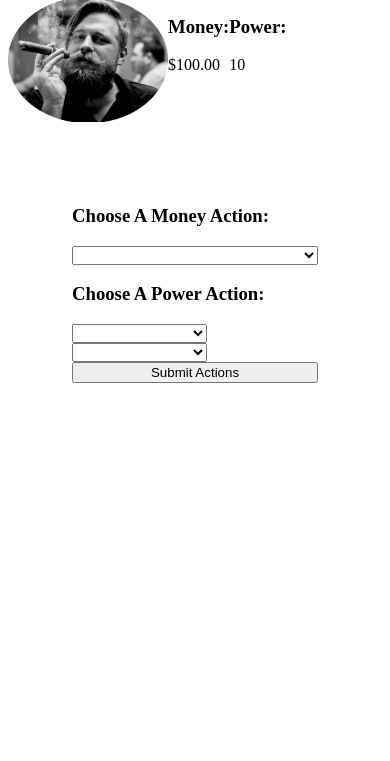
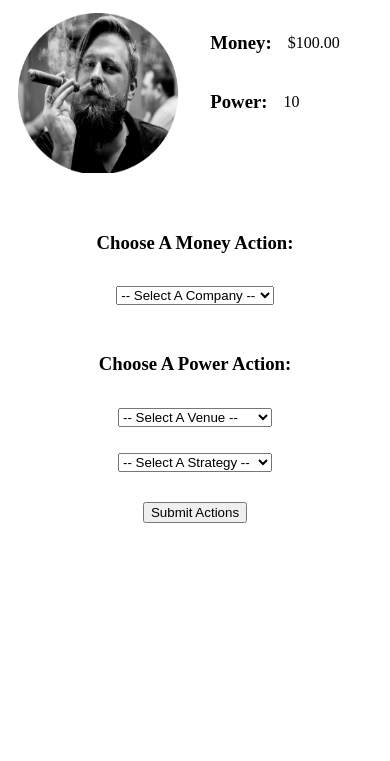
Before and after one commit to MitchGuth/silverTwilightClub, a plain HTML site: page main.html in a window 390 px wide. Shown: the part 83-844 px from the top of the page. Drawn offline with Linux system fonts and the light colour scheme.

Commit message:
styling changes for mobile first optimization

```diff
--- a/main.css
+++ b/main.css
@@ -1,10 +1,42 @@
-html {
+html, body {
     height: 100%;
     width: 100%;
+    margin: 0;
+    padding: 0;
+}
+.app-container {
+    height: 100%;
+    widows: 100%;
+    overflow-y: auto;
+}
+.header {
+    display:flex;
+    justify-content: center;
 }
 .status-bar {
+    height: 20%;
+    padding: 1em;
     display: flex;
-    max-height: 20%;
+    justify-content: center;
+}
+.player-stats {
+    display: flex;
+    flex-direction: column;
+}
+.money-stats {
+    display: flex;
+    align-items: center;
+    padding-left: 2em;
+    padding-right: 2em;
+}
+.power-stats {
+    display: flex;
+    align-items: center;
+    padding-left: 2em;
+    padding-right: 2em;
+}
+.current-values {
+    padding-left: 1em;
 }
 .avatar {
     max-height: 10em;
@@ -12,23 +44,28 @@ html {
 
 }
 .content-container {
-    padding: 4em;
+    padding: 1em;
     display: flex;
     flex-direction: column;
-    align-content: center;
-}
-.dropdown {
-    padding-left: 5em;
-    padding-right: 5em;
-    max-width: 40%;
+    align-items: center;
+    justify-content: center;
+
 }
 .action-money-field {
     display: flex;
     flex-direction: column;
-    align-content: center;
+    align-items: center;
 }
 .action-power-field {
     display: flex;
     flex-direction: column;
-    align-content: center;
+    align-items: center;
 }
+.action-fields {
+    padding-bottom: 1em;
+    margin: 0;
+}
+.dropdown {
+    margin: 1em;
+    width: 80%;
+}
--- a/main.html
+++ b/main.html
@@ -8,35 +8,41 @@
     <link rel="stylesheet" href="main.css">
 </head>
 <body>
+    <div class="app-container">
+        <div class="header">
             <h1 class="game-title">Silver Twilight Club</h1>
+        </div>
         <div class="status-bar">
             <img class="avatar" src="images/st_member.png">
+            <div class="player-stats">
                 <div class="money-stats">
                     <h3>Money: </h3>
-            <p class="current-money">$100.00</p>
+                    <p class="current-values current-money">$100.00</p>
                 </div>
                 <div class="power-stats">
                     <h3>Power: </h3>
-            <p class="current-power">10</p>
+                    <p class="current-values current-power">10</p>
+                </div>
             </div>
         </div>
         <div class="content-container">
-        <div class="action-money-field">
-            <h3 class="action-money-title">Choose A Money Action: </h3>
-            <select name="companies-dropdown-menu">
-                <option></option>
+            <div class="action-money-field action-fields">
+                <h3 class="action-money-title">Choose A Money Action:</h3>
+                <select id="company-selector" name="companies-dropdown-menu" class="dropdown">
+                    <option>-- Select A Company --</option>
                 </select>
             </div>
-        <div class="user-power-field">
-            <h3 class="action-power-title">Choose A Power Action: </h3>
-            <select name="venues-dropdown-menu" class="dropdown">
-                <option></option>
+            <div class="action-power-field action-fields">
+                <h3 class="action-power-title">Choose A Power Action:</h3>
+                <select id="venue-selector" name="venues-dropdown-menu" class="dropdown">
+                    <option>-- Select A Venue --</option>
                 </select>
-            <select name="stratagies-dropdown-menu" class="dropdown">
-                <option></option>
+                <select id="strategy-selector" name="stratagies-dropdown-menu" class="dropdown">
+                    <option>-- Select A Strategy --</option>
                 </select>
             </div>
             <button class="submit-button" type="submit">Submit Actions</button>
         </div>
+    </div>
 </body>
 </html>
```
Lines whose indentation alone changed are shown as unchanged.
